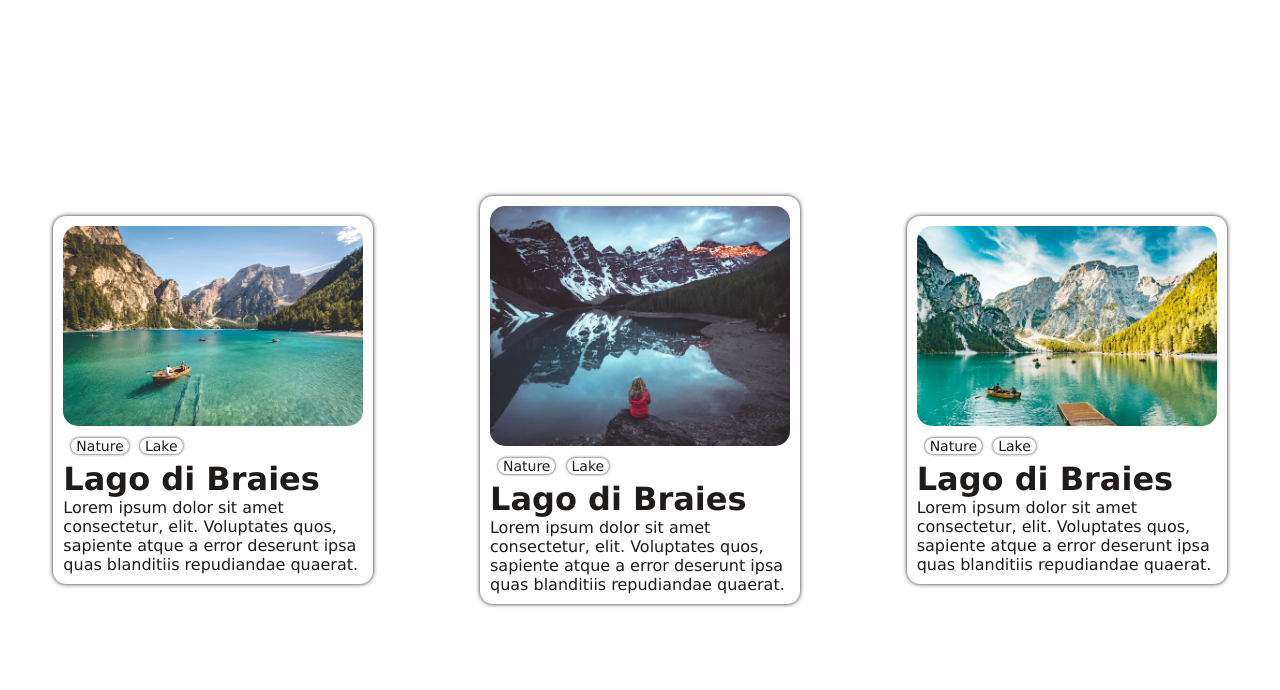
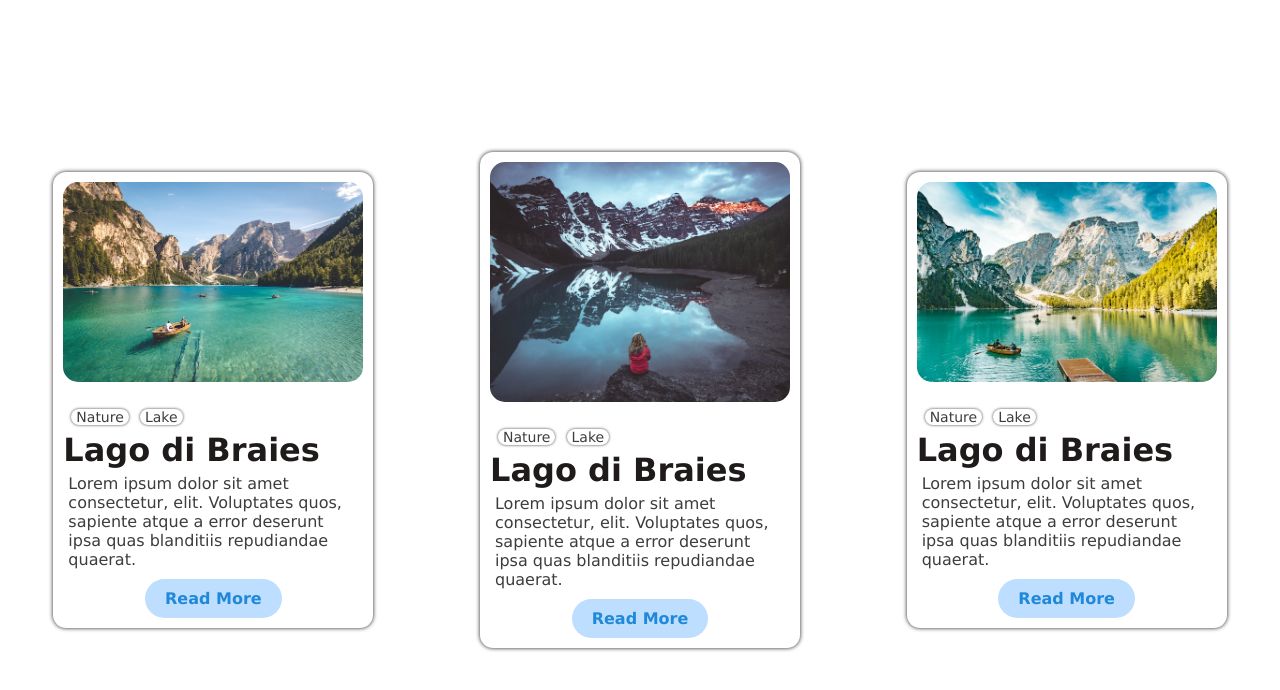
Before and after one commit to zoy060/simple-card-design, a plain HTML site: page index.html in a window 1280 px wide. Drawn offline with Linux system fonts and the light colour scheme.

Commit message:
Update index.html
add "Read More" option on card

```diff
--- a/index.html
+++ b/index.html
@@ -12,7 +12,8 @@
             font-family: 'Lucida Sans Unicode', 'Lucida Grande', 'Lucida Sans', Arial, sans-serif;
             color: #201b1b;
         }
-        .container{
+
+        .container {
             margin: auto;
             height: 100vh;
             width: 100vw;
@@ -33,28 +34,56 @@
             width: 310px;
             box-shadow: 0px 0px 4px 0px #201b1b;
             display: inline-block;
+            padding-bottom: 20px;
+
         }
-        img{
+
+        img {
             border-radius: 15px;
         }
-        img, .title  {
+
+        img,
+        .title {
             width: 300px;
             margin: 5px;
+            margin-bottom: 20px;
         }
-        .label{
+
+        .title p {
+            color: #3d3d3d;
+            margin: 5px;
+        }
+
+        .label {
             margin: 1px 10px;
             width: 300px;
 
         }
-        .label span{
+
+        .label span {
             /* border: .5px solid #201b1b; */
-            box-shadow: 0px 0px 3px 0px #201b1b;
+            box-shadow: 0px 0px 3px 0px #3d3d3d;
+            color: #3d3d3d;
 
             padding: 0px 5px;
             margin: 5px 3px;
             border-radius: 30px;
             font-size: 14px;
             font-weight: 500;
+        }
+
+        .link {
+            text-align: center;
+        }
+
+        a {
+            text-decoration: none;
+            background-color: #bedeff;
+            padding: 10px 20px;
+            border-radius: 35px;
+            color: #1f88d9;
+            font-weight: bold;
+
         }
     </style>
 </head>
@@ -72,9 +101,15 @@
             <div class="title">
 
                 <h1>Lago di Braies</h1>
-            <p>Lorem ipsum dolor sit amet consectetur, elit. Voluptates quos, sapiente atque a error deserunt ipsa quas blanditiis repudiandae quaerat.</p>
+                <p>Lorem ipsum dolor sit amet consectetur, elit. Voluptates quos, sapiente atque a error deserunt ipsa
+                    quas blanditiis repudiandae quaerat.</p>
+            </div>
+            <div class="link">
+                <a href="#">Read More </a>
             </div>
         </div>
+
+
         <div class="card">
             <img src="1 (1).jpg" alt="" width="" srcset="">
             <div class="label">
@@ -85,9 +120,16 @@
             <div class="title">
 
                 <h1>Lago di Braies</h1>
-            <p>Lorem ipsum dolor sit amet consectetur, elit. Voluptates quos, sapiente atque a error deserunt ipsa quas blanditiis repudiandae quaerat.</p>
+                <p>Lorem ipsum dolor sit amet consectetur, elit. Voluptates quos, sapiente atque a error deserunt ipsa
+                    quas blanditiis repudiandae quaerat.</p>
             </div>
+            <div class="link">
+                <a href="#">Read More </a>
             </div>
+
+        </div>
+
+
         <div class="card">
             <img src="1 (3).jpg" alt="" width="" srcset="">
             <div class="label">
@@ -98,7 +140,11 @@
             <div class="title">
 
                 <h1>Lago di Braies</h1>
-            <p>Lorem ipsum dolor sit amet consectetur, elit. Voluptates quos, sapiente atque a error deserunt ipsa quas blanditiis repudiandae quaerat.</p>
+                <p>Lorem ipsum dolor sit amet consectetur, elit. Voluptates quos, sapiente atque a error deserunt ipsa
+                    quas blanditiis repudiandae quaerat.</p>
+            </div>
+            <div class="link">
+                <a href="#">Read More </a>
             </div>
         </div>
     </div>
```
Lines whose indentation alone changed are shown as unchanged.
